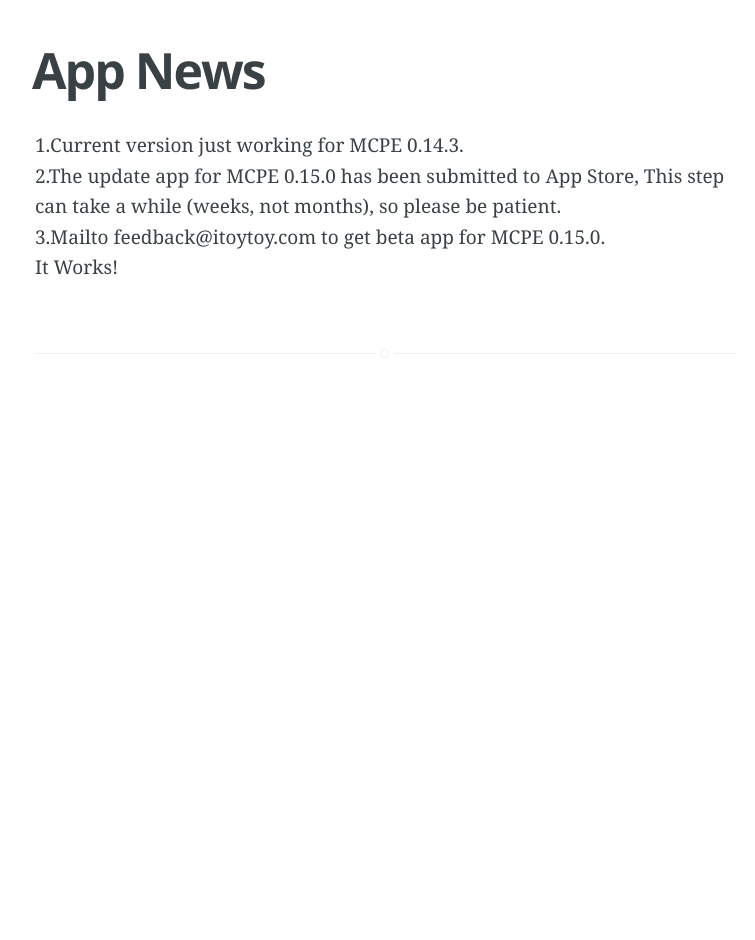
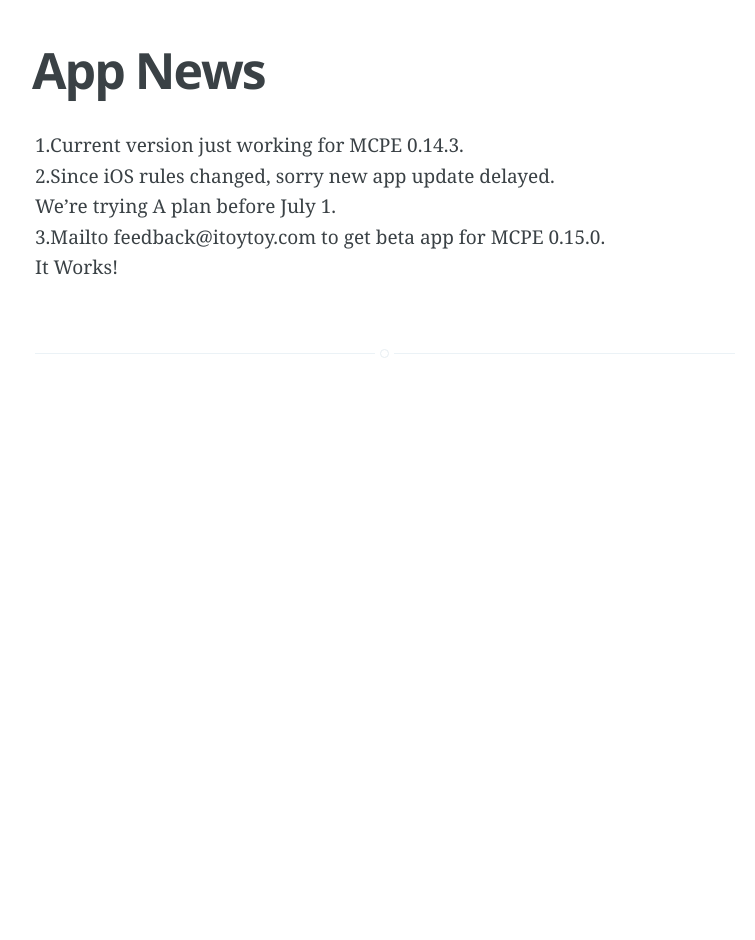
Before and after one commit to Minecraft-PE-Servers/Minecraft-PE-Servers.github.io, a Jekyll site: the page built from _posts/2016-06-10-mineserver-feedback.md, in a window 1280 px wide. Shown: the whole page, without its empty margins (255-1010 px from the left). Built offline with Jekyll 4.4.1, drawn with Linux system fonts in a browser that asks for light colours.

Commit message:
提交发布

```diff
--- a/_posts/2016-06-10-mineserver-feedback.md
+++ b/_posts/2016-06-10-mineserver-feedback.md
@@ -1,11 +1,12 @@
 ---
 layout: apppage
 title:  App News
-date:   2016-06-25
+date:   2016-06-27
 categories: iniciante
 disqus: true
 ---
 1.Current version just working for MCPE 0.14.3.
-2.The update app for MCPE 0.15.0 has been submitted to App Store, This step can take a while (weeks, not months), so please be patient.
+2.Since iOS rules changed, sorry new app update delayed.
+We're trying A plan before July 1.
 3.Mailto feedback@itoytoy.com to get beta app for MCPE 0.15.0.
 It Works!
```
